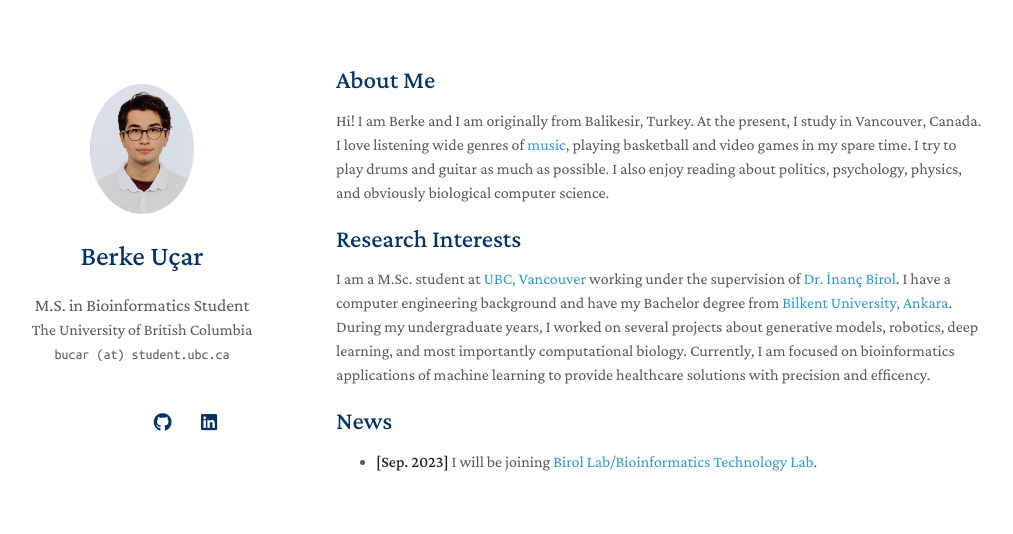
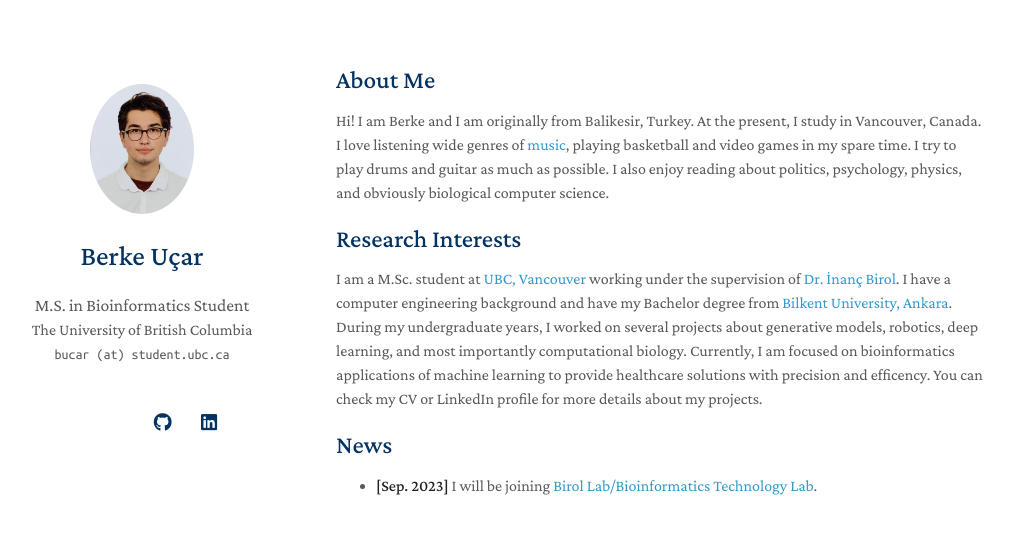
Before and after one commit to berkeucar/berkeucar.github.io, a Jekyll site: the page built from index.md, in a window 1280 px wide. Shown: the top 534 px of the page, without its empty margins (134-1147 px from the left). Built offline with Jekyll 4.4.1, drawn with Linux system fonts in a browser that asks for light colours; nearby versions of some CDN libraries; a style sheet for code colours, icons or effects is not loaded; our own code applies the rules of GitHub Pages for plain Markdown files.

Commit message:
Update index.md

```diff
--- a/index.md
+++ b/index.md
@@ -7,7 +7,7 @@ Hi! I am Berke and I am originally from Balikesir, Turkey. At the present, I stu
 
 ## Research Interests
 I am a M.Sc. student at [UBC, Vancouver](https://www.bioinformatics.ubc.ca) working under the supervision of [Dr. İnanç Birol](https://www.bcgsc.ca/people/inanc-birol). I have a computer engineering background and have my Bachelor degree from [Bilkent University, Ankara](https://w3.cs.bilkent.edu.tr). During my undergraduate years, I worked on several projects about generative models, robotics, deep learning, and most importantly computational biology. Currently, I am focused on bioinformatics applications of machine learning to provide healthcare solutions with precision and efficency.
-
+You can check my CV or LinkedIn profile for more details about my projects.
 ## News
 
 - **[Sep. 2023]** I will be joining [Birol Lab/Bioinformatics Technology Lab](http://www.birollab.ca).
```
